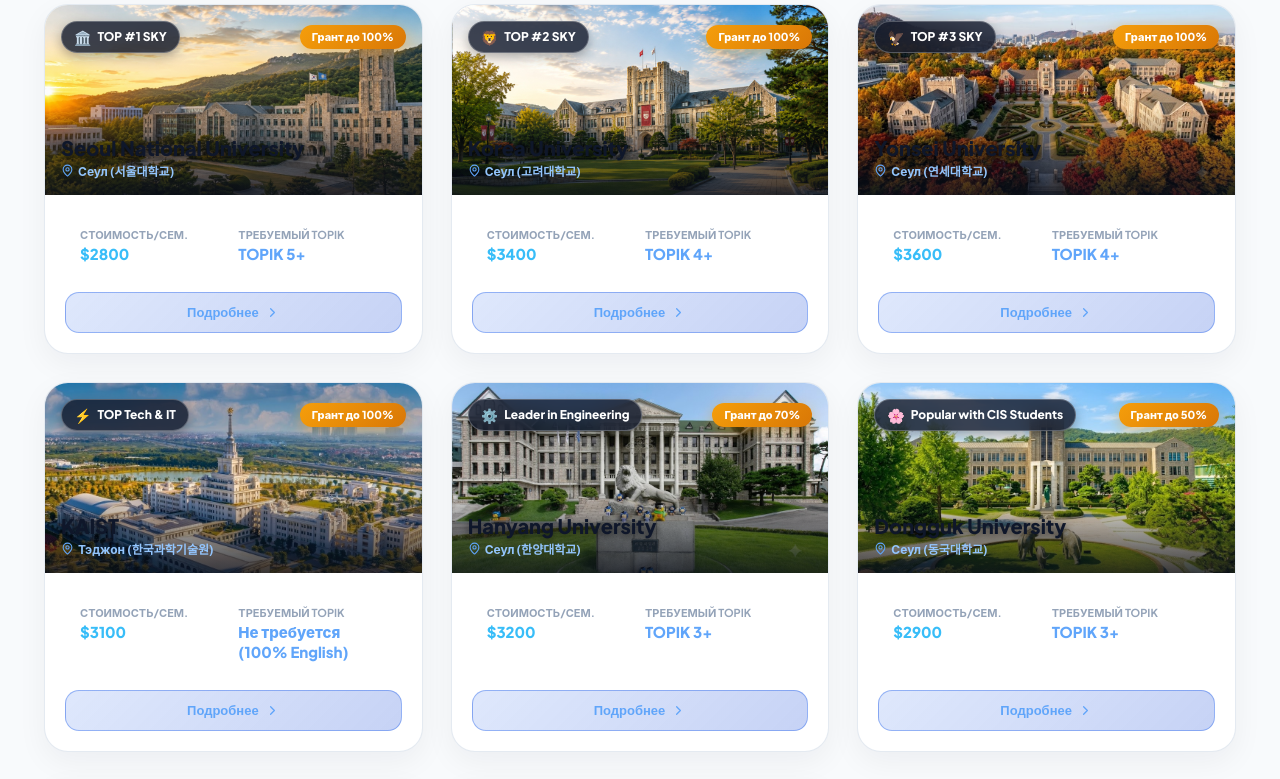
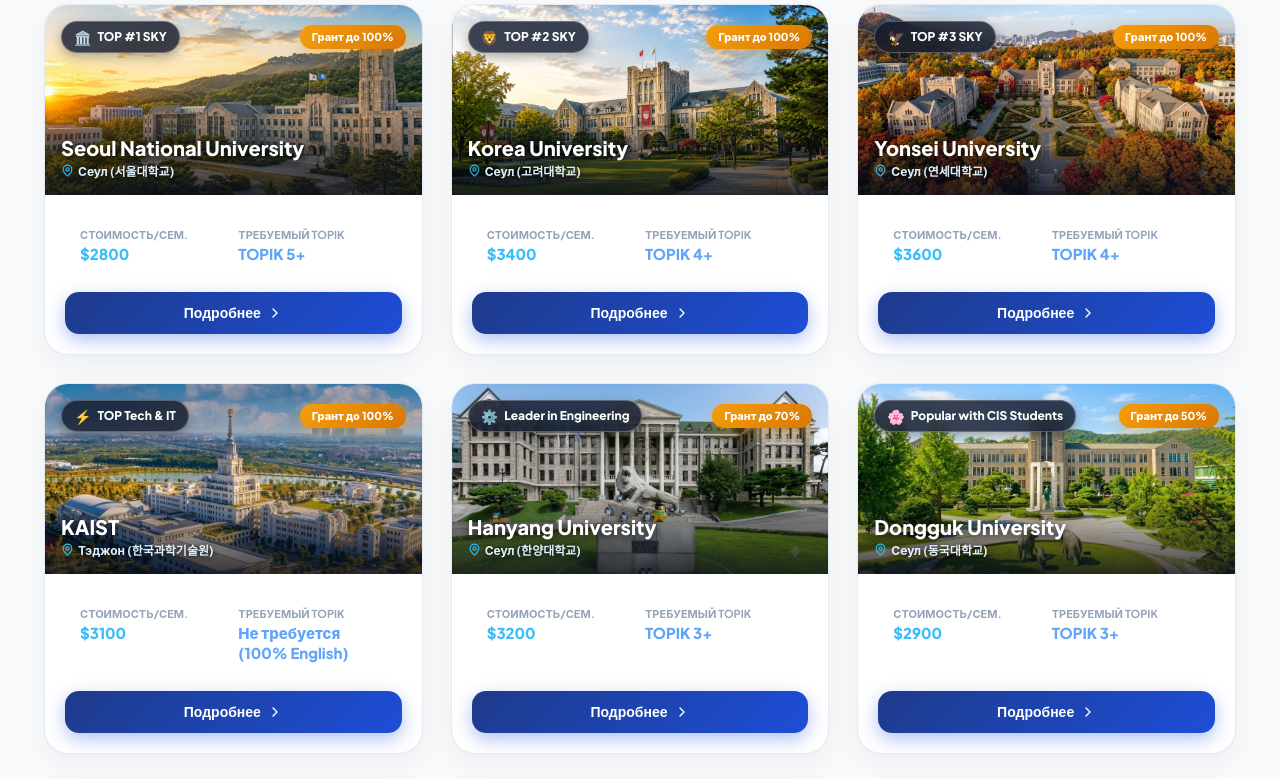
Before and after one commit to DmitryVegas/NovaStudy, a React (Vite) app: page / in a window 1280 px wide. Shown: the part 1960-2739 px from the top of the page. Built offline with nearby package versions, Linux system fonts and the light colour scheme; no server answers.

Commit message:
Fix university card styling in light/dark themes: 1) Set button background to rich dark blue with pure white text (#ffffff); 2) Enforce 100% white text on all university titles over image banners (.uni-banner-title) regardless of active theme

```diff
--- a/src/components/ProgramExplorer.jsx
+++ b/src/components/ProgramExplorer.jsx
@@ -268,12 +268,12 @@
 
                   {/* University Name & City Banner Bottom Overlay */}
                   <div style={{ zIndex: 2 }}>
-                    <h3 style={{ fontSize: '20px', fontWeight: 800, color: '#ffffff', textShadow: '0 2px 8px rgba(0, 0, 0, 0.8)', marginBottom: '2px' }}>
+                    <h3 className="uni-banner-title" style={{ fontSize: '20px', fontWeight: 800, color: '#ffffff', textShadow: '0 2px 10px rgba(0, 0, 0, 0.9)', marginBottom: '2px' }}>
                       {uni.name}
                     </h3>
-                    <div style={{ fontSize: '12px', color: '#93c5fd', fontWeight: 700, display: 'flex', alignItems: 'center', gap: '4px' }}>
-                      <MapPin size={13} color="#60a5fa" />
-                      <span>{currentLang === 'ru' ? uni.cityRu : uni.city} ({uni.nativeName})</span>
+                    <div style={{ fontSize: '12px', color: '#e0f2fe', fontWeight: 700, display: 'flex', alignItems: 'center', gap: '4px' }}>
+                      <MapPin size={13} color="#38bdf8" />
+                      <span className="uni-banner-sub">{currentLang === 'ru' ? uni.cityRu : uni.city} ({uni.nativeName})</span>
                     </div>
                   </div>
                 </div>
@@ -313,16 +313,17 @@
                       onClick={() => onSelectUniversity(uni)}
                       style={{
                         width: '100%',
-                        padding: '12px',
-                        fontSize: '13px',
+                        padding: '13px',
+                        fontSize: '14px',
                         fontWeight: 800,
                         borderRadius: '14px',
-                        border: '1px solid rgba(37, 99, 235, 0.4)',
-                        background: 'linear-gradient(135deg, rgba(37, 99, 235, 0.15) 0%, rgba(29, 78, 216, 0.25) 100%)',
-                        color: '#60a5fa',
+                        border: 'none',
+                        background: 'linear-gradient(135deg, #1e3a8a 0%, #1d4ed8 100%)',
+                        color: '#ffffff',
                         cursor: 'pointer',
                         textAlign: 'center',
                         transition: 'all 0.2s ease',
+                        boxShadow: '0 6px 18px rgba(29, 78, 216, 0.35)',
                         display: 'flex',
                         alignItems: 'center',
                         justifyContent: 'center',
@@ -330,7 +331,7 @@
                       }}
                     >
                       <span>{tCard.btnDetails}</span>
-                      <ChevronRight size={15} />
+                      <ChevronRight size={16} color="#ffffff" />
                     </button>
                   </div>
                 </div>
--- a/src/index.css
+++ b/src/index.css
@@ -180,9 +180,20 @@
 
 body.light-theme h1,
 body.light-theme h2:not(.modal-banner-title),
-body.light-theme h3,
+body.light-theme h3:not(.uni-banner-title),
 body.light-theme h4 {
   color: #0f172a !important;
+}
+
+.uni-banner-title {
+  color: #ffffff !important;
+  -webkit-text-fill-color: #ffffff !important;
+  text-shadow: 0 2px 10px rgba(0, 0, 0, 0.9) !important;
+}
+
+.uni-banner-sub {
+  color: #e0f2fe !important;
+  text-shadow: 0 1px 6px rgba(0, 0, 0, 0.9) !important;
 }
 
 body.light-theme p {
```
